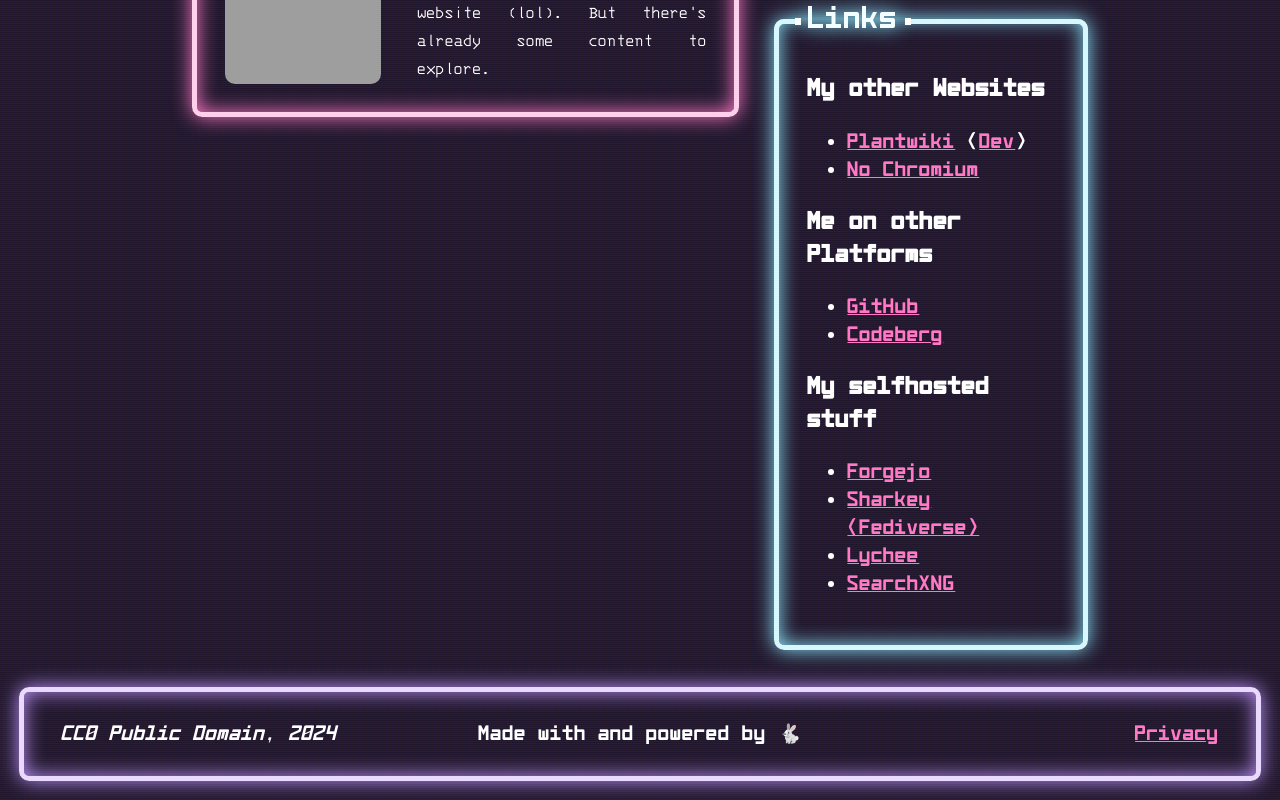
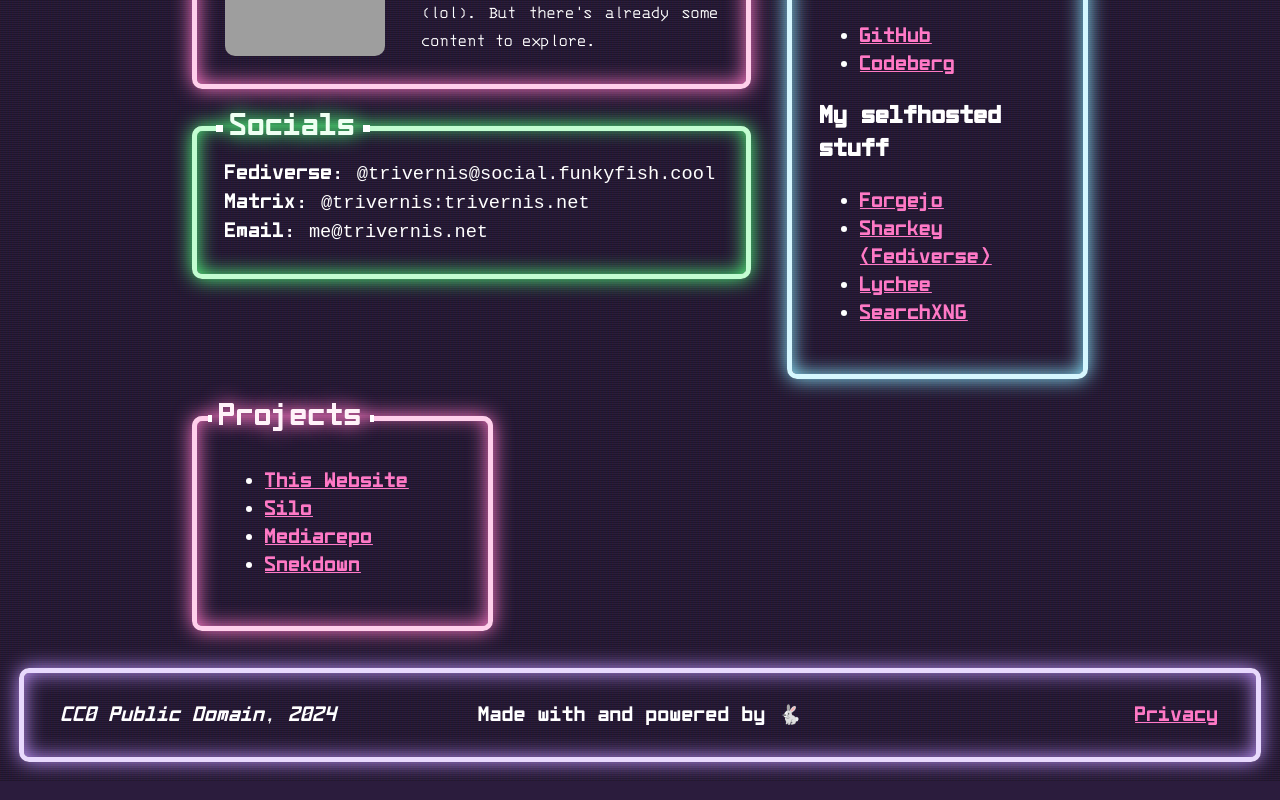
Before and after one commit to Trivernis/website-frontend, a SvelteKit app: page / in a window 1280 px wide. Shown: the part 723-1523 px from the top of the page. Built offline with nearby package versions, Linux system fonts and the light colour scheme; grey boxes are pictures that could not be loaded.

Commit message:
Add projects element

```diff
--- a/src/components/organisms/Socials.svelte
+++ b/src/components/organisms/Socials.svelte
@@ -6,5 +6,6 @@
   Fediverse: <code>@trivernis@social.funkyfish.cool</code>
   <br />
   Matrix: <code>@trivernis:trivernis.net</code>
+  <br />
   Email: <code>me@trivernis.net</code>
 </Box>
--- a/src/routes/+page.svelte
+++ b/src/routes/+page.svelte
@@ -1,4 +1,5 @@
 <script>
+  import Box from "../components/atoms/Box.svelte";
   import ContainerDualColumn from "../components/atoms/ContainerDualColumn.svelte";
   import ContainerMedium from "../components/atoms/ContainerMedium.svelte";
   import Introduction from "../components/organisms/Introduction.svelte";
@@ -10,10 +11,28 @@
   <h1>Welcome to my website</h1>
 
   <ContainerDualColumn leftWidth="65%" rightWidth="35%">
-    <Introduction slot="left" />
-    <div slot="right">
+    <div slot="left">
+      <Introduction />
       <Socials />
-      <Links />
     </div>
+    <Links slot="right" />
+  </ContainerDualColumn>
+  <ContainerDualColumn leftWidth="35%" rightWidth="65%">
+    <Box slot="left" title="Projects">
+      <ul>
+        <li>
+          <a href="https://git.trivernis.net/trivernis/website-frontend">This Website</a>
+        </li>
+        <li>
+          <a href="https://git.trivernis.net/trivernis/silo">Silo</a>
+        </li>
+        <li>
+          <a href="https://git.trivernis.net/trivernis/mediarepo">Mediarepo</a>
+        </li>
+        <li>
+          <a href="https://git.trivernis.net/trivernis/snekdown">Snekdown</a>
+        </li>
+      </ul>
+    </Box>
   </ContainerDualColumn>
 </ContainerMedium>
```
